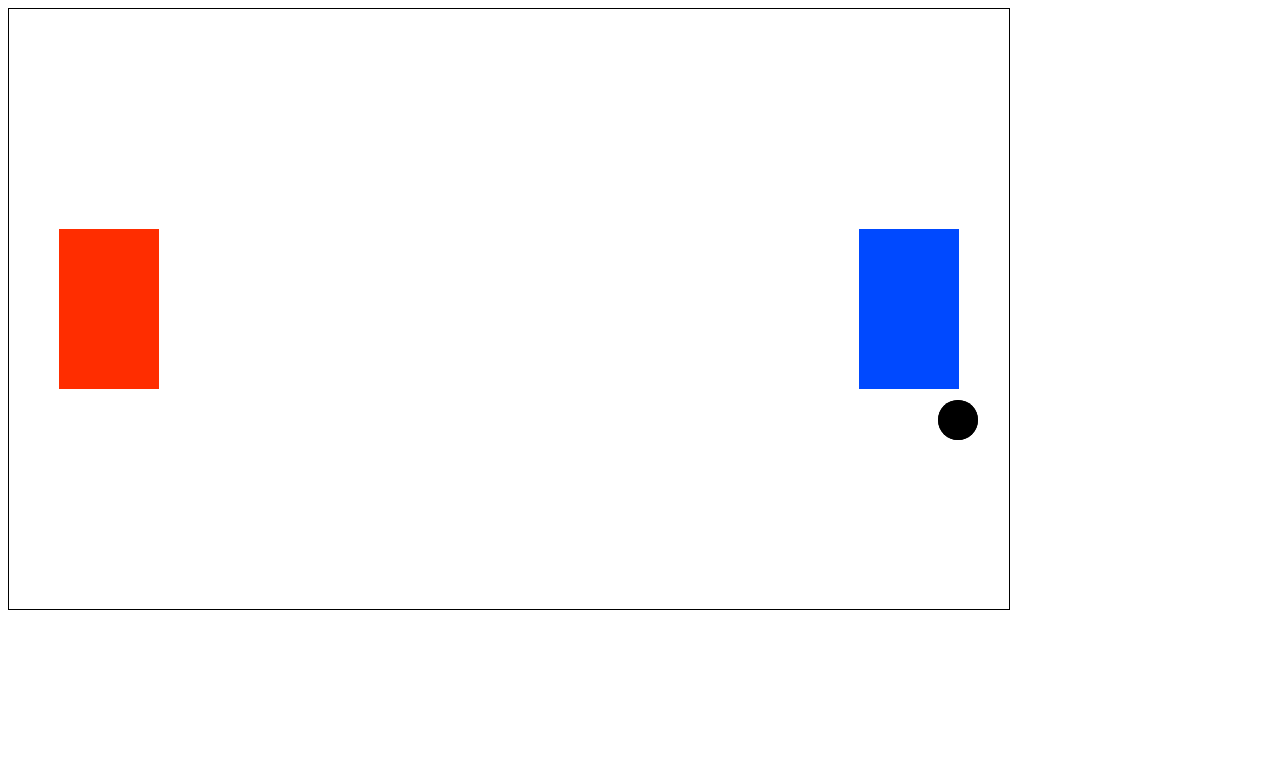
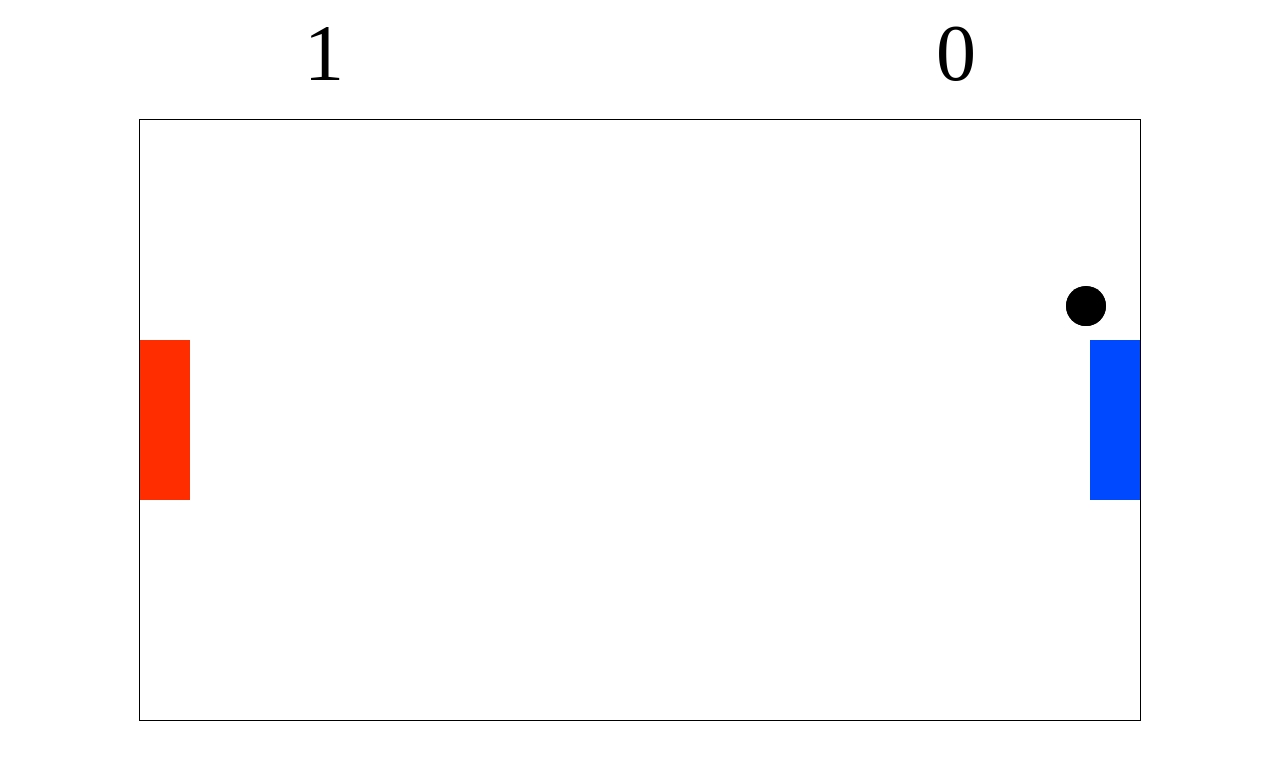
Before and after one commit to isanchezd/html-ping-pong-game, a website built with Parcel: page src/index.html in a window 1280 px wide. Built offline with nearby package versions, Linux system fonts and the light colour scheme.

Commit message:
feat: up work

```diff
--- a/src/game/class/abstracts/controller.ts
+++ /dev/null
@@ -1,8 +0,0 @@
-import { EventEmitter } from '../../interfaces/event-emitter.interface';
-
-export abstract class Controller implements EventEmitter {
-    public emitEvent(eventName: string, eventDetail: CustomEventInit){
-        const EVENT = new CustomEvent<any>(eventName, eventDetail);
-        document.dispatchEvent(EVENT);
-    }
-}
--- /dev/null
+++ b/src/game/class/entities/counter.ts
@@ -0,0 +1,7 @@
+export class Counter {
+    public point: number
+
+    constructor() {
+      this.point = 0;
+    };
+}
--- a/src/game/class/entities/player.ts
+++ b/src/game/class/entities/player.ts
@@ -2,7 +2,14 @@ import { PLAYER_HEIGHT, PLAYER_WIDTH } from "../../constants";
 import { GameItem } from "../abstracts/game-item";
 
 export class Player extends GameItem {
-    constructor(x: number, y: number, color: string) {
+    private _id: string;
+
+    public get id(): string {
+      return this._id;
+    }
+
+    constructor(id: string, x: number, y: number, color: string) {
         super(x, y, PLAYER_HEIGHT, PLAYER_WIDTH, color);
+        this._id = id;
     }
 }
--- a/src/game/constants.ts
+++ b/src/game/constants.ts
@@ -4,20 +4,20 @@ export const CANVAS_HEIGHT = 600;
 
 // Rendering game settings
 export const FPS: number = 60;
-export const BALL_SPEED: number = 1;
-export const PLAYER_SPEED: number = 10;
+export const BALL_SPEED: number = 2;
+export const PLAYER_SPEED: number = 15;
 
 
 //Game items  Size
-export const PLAYER_WIDTH: number = 100;
+export const PLAYER_WIDTH: number = 50;
 export const PLAYER_HEIGHT: number = 160;
 export const BALL_WIDTH: number = 50;
 export const BALL_HEIGHT: number = 50;
 export const RADIUS_BALL: number = 20;
 
 //Game Items coordinates
-export const X_J1: number = ((CANVAS_WIDTH * 5) / 100);
-export const X_J2: number = ((CANVAS_WIDTH * 85) / 100);
+export const X_J1: number = 0;
+export const X_J2: number = ((CANVAS_WIDTH * 95) / 100);
 export const Y_PLAYER: number = (CANVAS_HEIGHT / 2 ) - (PLAYER_HEIGHT / 2);
 export const X_BALL: number = ((CANVAS_WIDTH * 50) / 100);
 export const Y_BALL: number = (CANVAS_HEIGHT / 2);
@@ -33,9 +33,3 @@ export const KEY_CODE_DOWN_J1: number = 65;
 export const KEY_CODE_UP_J2: number = 80;
 export const KEY_CODE_DOWN_J2: number = 186;
 export const KEY_CODE_MOVE_BALL: number = 32;
-
-//Event Names
-export const START_GAME_EVENT_NAME: string = '[Start Game]';
-export const MOVED_BALL_EVENT_NAME: string = '[Moved Ball]';
-export const MOVE_BALL_EVENT_NAME: string = '[Move Ball]';
-export const MOVE_PLAYER_EVENT_NAME: string = '[Move player]';
--- a/src/game/controllers/ball.controller.ts
+++ b/src/game/controllers/ball.controller.ts
@@ -1,8 +1,7 @@
-import { BALL_HEIGHT, BALL_SPEED, START_GAME_EVENT_NAME } from "../constants";
-import { Controller } from "../class/abstracts/controller";
+import { BALL_SPEED, X_BALL, Y_BALL } from "../constants";
 import { Ball } from "../class/entities/ball";
 
-export class BallController extends Controller {
+export class BallController {
   public xSpeed: number = BALL_SPEED;
   public ySpeed: number = BALL_SPEED;
   private _ball: Ball;
@@ -12,9 +11,7 @@ export class BallController extends Controller {
   }
 
   constructor(ball: Ball) {
-    super();
     this._ball = ball;
-    document.addEventListener(START_GAME_EVENT_NAME, () => this.move());
   }
 
   public move() {
@@ -22,4 +19,9 @@ export class BallController extends Controller {
     this._ball.y += this.ySpeed;
   }
 
+  public reset() {
+    this._ball.x = X_BALL;
+    this._ball.y = Y_BALL;
+  }
+
 }
--- /dev/null
+++ b/src/game/controllers/counter.controller.ts
@@ -0,0 +1,22 @@
+import { Counter } from "../class/entities/counter";
+
+export class CounterController {
+  private _counter: Counter;
+  private _DOMCounterRef: HTMLElement;
+
+  public get point(): number {
+    return this._counter.point;
+  }
+
+  constructor(domRefernce: HTMLElement) {
+    this._counter = new Counter();
+    this._DOMCounterRef = domRefernce;
+    this._DOMCounterRef.innerText = this._counter.point.toString();
+  }
+
+  public updateCounter() {
+    this._counter.point += 1;
+    this._DOMCounterRef.innerText = this._counter.point.toString();
+  }
+
+}
--- a/src/game/controllers/game.controller.ts
+++ b/src/game/controllers/game.controller.ts
@@ -1,38 +1,48 @@
-import { Controller } from "../class/abstracts/controller";
 import { Ball } from "../class/entities/ball";
+import { Counter } from "../class/entities/counter";
 import { Player } from "../class/entities/player";
-import { CANVAS_HEIGHT, CANVAS_WIDTH, COLOR_BALL, COLOR_J1, COLOR_J2, FPS, KEY_CODE_DOWN_J1, KEY_CODE_DOWN_J2, KEY_CODE_UP_J1, KEY_CODE_UP_J2, PLAYER_HEIGHT, PLAYER_WIDTH, START_GAME_EVENT_NAME, X_BALL, X_J1, X_J2, Y_BALL, Y_PLAYER } from "../constants";
+import { CANVAS_HEIGHT, CANVAS_WIDTH, COLOR_BALL, COLOR_J1, COLOR_J2, FPS, KEY_CODE_DOWN_J1, KEY_CODE_DOWN_J2, KEY_CODE_UP_J1, KEY_CODE_UP_J2, PLAYER_HEIGHT, PLAYER_WIDTH, X_BALL, X_J1, X_J2, Y_BALL, Y_PLAYER } from "../constants";
 import { CanvasCleanerHelper } from "../helpers/canvas-cleaner.helper";
 import { BallRender } from "../renders/ball.render";
 import { PlayerRender } from "../renders/player.render";
 import { BallController } from "./ball.controller";
+import { CounterController } from "./counter.controller";
 import { PlayerController } from "./player.controller";
 
-export class GameController extends Controller {
+export class GameController {
   private _canvas: HTMLCanvasElement;
   private _player1Controller: PlayerController;
   private _player2Controller: PlayerController;
   private _ballController: BallController;
+  private _counterJ1Controller: CounterController;
+  private _counterJ2Controller: CounterController;
   private _playerRender: PlayerRender;
   private _ballRender: BallRender;
+  private _intervalRef: number;
 
   constructor(canvas: HTMLCanvasElement) {
-    super();
     this._canvas = canvas;
-    this._player1Controller = new PlayerController(new Player(X_J1, Y_PLAYER, COLOR_J1), KEY_CODE_UP_J1, KEY_CODE_DOWN_J1);
-    this._player2Controller = new PlayerController(new Player(X_J2, Y_PLAYER, COLOR_J2), KEY_CODE_UP_J2, KEY_CODE_DOWN_J2);
+    this._player1Controller = new PlayerController(new Player('J1', X_J1, Y_PLAYER, COLOR_J1), KEY_CODE_UP_J1, KEY_CODE_DOWN_J1);
+    this._player2Controller = new PlayerController(new Player('J2', X_J2, Y_PLAYER, COLOR_J2), KEY_CODE_UP_J2, KEY_CODE_DOWN_J2);
     this._ballController = new BallController(new Ball(X_BALL, Y_BALL, COLOR_BALL));
+    this._counterJ1Controller = new CounterController(document.getElementById('counter-J1'));
+    this._counterJ2Controller = new CounterController(document.getElementById('counter-J2'));
     this._playerRender = new PlayerRender();
     this._ballRender = new BallRender();
   }
 
   public start(): void {
-    this.emitEvent(START_GAME_EVENT_NAME, {});
+    this._intervalRef = setInterval(() => {
       this._gameLoop(this._canvas.getContext('2d'), this._player1Controller.player, this._player2Controller.player, this._ballController.ball)
+    }, 1000 / FPS);
+
+  }
+
+  public stop(): void {
+    clearInterval(this._intervalRef);
   }
 
   private _gameLoop(ctx: CanvasRenderingContext2D, player1: Player, player2: Player, ball: Ball): void {
-    setInterval(() => {
     CanvasCleanerHelper.clean(this._canvas);
     this._playerRender.render({
       ctx,
@@ -53,13 +63,11 @@ export class GameController extends Controller {
       y: ball.y
     });
     this._ballController.move();
-      this._colissionsHandle();
-      this._collissionItemsDetecHandle();
-    }, 1000 / FPS);
+    this._ballColissionsHandle();
+    this._scoreHandle();
   }
 
-  private _colissionsHandle() :void {
-    //TODO: Make the logic
+  private _ballColissionsHandle(): void {
 
     // right
     if (this._ballController.ball.x + this._ballController.ball.radius >= CANVAS_WIDTH) {
@@ -84,30 +92,38 @@ export class GameController extends Controller {
       this._ballController.ball.y = this._ballController.ball.radius;
       this._ballController.ySpeed = -this._ballController.ySpeed;
     }
+
+    // Pala izquierda
+    if (
+      (this._ballController.ball.x - this._ballController.ball.radius) <= (this._player1Controller.player.x + PLAYER_WIDTH) &&
+      (this._ballController.ball.y - this._ballController.ball.radius) >= (this._player1Controller.player.y) &&
+      (this._ballController.ball.y + this._ballController.ball.radius) <= (this._player1Controller.player.y + (PLAYER_HEIGHT))
+    ) {
+      this._ballController.xSpeed = -this._ballController.xSpeed;
     }
 
-  private _collissionItemsDetecHandle() {
-    //Pala izquierda
-
+    // Pala derecha
     if (
-      (this._ballController.ball.x - this._ballController.ball.radius) <= (this._player1Controller.player.x + PLAYER_WIDTH) &&
-      (this._ballController.ball.y - this._ballController.ball.radius) > (this._player1Controller.player.y - PLAYER_HEIGHT / 2) &&
-      (this._ballController.ball.y + this._ballController.ball.radius) < (this._player1Controller.player.y + PLAYER_HEIGHT / 2)
+      (this._ballController.ball.x + this._ballController.ball.radius) >= (this._player2Controller.player.x) &&
+      (this._ballController.ball.y - this._ballController.ball.radius) >= (this._player2Controller.player.y) &&
+      (this._ballController.ball.y + this._ballController.ball.radius) <= (this._player2Controller.player.y + (PLAYER_HEIGHT))
     ) {
-        console.log('Correcto');
+      this._ballController.xSpeed = -this._ballController.xSpeed;
+    }
   }
 
 
-    if (
-      (this._ballController.ball.x - this._ballController.ball.radius) <= (this._player1Controller.player.x + PLAYER_WIDTH) &&
-      (this._ballController.ball.y - this._ballController.ball.radius) > (this._player1Controller.player.y - PLAYER_HEIGHT / 2) &&
-      (this._ballController.ball.y + this._ballController.ball.radius) < (this._player1Controller.player.y + PLAYER_HEIGHT / 2)
-      ) {
-        console.log('Correcto');
+  private _scoreHandle(): void {
+    if (this._ballController.ball.x <= PLAYER_WIDTH) {
+      this._counterJ2Controller.updateCounter();
+      this._ballController.reset();
     }
 
-
-    // Pala derecha
+    if (this._ballController.ball.x >= (CANVAS_WIDTH - PLAYER_WIDTH)) {
+      this._counterJ1Controller.updateCounter();
+      this._ballController.reset();
     }
 
   }
+
+}
--- a/src/game/controllers/player.controller.ts
+++ b/src/game/controllers/player.controller.ts
@@ -1,20 +1,18 @@
-import { CANVAS_HEIGHT, MOVE_PLAYER_EVENT_NAME, PLAYER_HEIGHT, PLAYER_SPEED } from "../constants";
-import { Controller } from "../class/abstracts/controller";
+import { CANVAS_HEIGHT, PLAYER_HEIGHT, PLAYER_SPEED } from "../constants";
 import { GameItem } from "../class/abstracts/game-item";
-import { EventEmitter } from "../interfaces/event-emitter.interface";
+import { Player } from "../class/entities/player";
 
-export class PlayerController extends Controller implements EventEmitter {
+export class PlayerController {
   private _keyCodeLeft: number;
   private _keyCodeRight: number;
-  private _player: GameItem;
+  private _player: Player;
 
-  public get player(): GameItem {
+  public get player(): Player {
     return this._player;
   }
 
-  constructor(item: GameItem, keyCodeLeft: number, keyCodeRight: number) {
-    super();
-    this._player = item;
+  constructor(player: Player, keyCodeLeft: number, keyCodeRight: number) {
+    this._player = player;
     this._keyCodeLeft = keyCodeLeft;
     this._keyCodeRight = keyCodeRight;
     document.addEventListener('keyup', (event: KeyboardEvent) => this._keyUpEventHandle(event));
@@ -32,7 +30,6 @@ export class PlayerController extends Controller implements EventEmitter {
       default:
         break;
     }
-    this.emitEvent(MOVE_PLAYER_EVENT_NAME, { detail: this._player });
   }
 
   private _moveLeft() {
--- a/src/index.html
+++ b/src/index.html
@@ -1,20 +1,29 @@
 <!DOCTYPE html>
+<html>
   <head>
-        <meta charset="utf-8">
-        <meta http-equiv="X-UA-Compatible" content="IE=edge">
+    <meta charset="utf-8" />
+    <meta http-equiv="X-UA-Compatible" content="IE=edge" />
     <title></title>
-        <meta name="description" content="">
-        <meta name="viewport" content="width=device-width, initial-scale=1">
-        <link rel="stylesheet" href="styles.css">
+    <meta name="description" content="" />
+    <meta name="viewport" content="width=device-width, initial-scale=1" />
+    <link rel="stylesheet" href="styles.css" />
   </head>
   <body>
     <!--[if lt IE 7]>
-            <p class="browsehappy">You are using an <strong>outdated</strong> browser. Please <a href="#">upgrade your browser</a> to improve your experience.</p>
+      <p class="browsehappy">
+        You are using an <strong>outdated</strong> browser. Please
+        <a href="#">upgrade your browser</a> to improve your experience.
+      </p>
     <![endif]-->
-
-        <canvas id="main">
-        </canvas>
-
+    <main class="main-container">
+      <section class="counter">
+        <div class="counter-item"><span id="counter-J1"></span></div>
+        <div class="counter-item"><span id="counter-J2"></span></div>
+      </section>
+      <section class="board-game">
+        <canvas id="board" class="border"></canvas>
+      </section>
+    </main>
     <script src="./main.ts" async defer></script>
   </body>
 </html>
--- a/src/main.ts
+++ b/src/main.ts
@@ -2,7 +2,7 @@ import { Game } from './game/game';
 
 
 window.addEventListener('load', () => {
-    const canvas = <HTMLCanvasElement>document.getElementById('main');
+    const canvas = <HTMLCanvasElement>document.getElementById('board');
     const game = new Game(canvas);
     game.run();
 });
--- a/src/styles.css
+++ b/src/styles.css
@@ -5,6 +5,27 @@
     margin: 0;
 }
 
-canvas {
-    border: 1px solid #000;
+
+.main-container {
+  display:flex;
+  flex-direction: column;
 }
+
+.border {
+  border: 1px solid #000;
+}
+
+.counter {
+  display:flex;
+  justify-content: space-around;
+}
+
+.counter-item {
+  font-size: 5rem;
+}
+
+.board-game {
+    margin-top: 20px;
+    display: flex;
+    justify-content: center;
+}
```
Also changed, not shown: 1 other file. Lines whose indentation alone changed are shown as unchanged.
